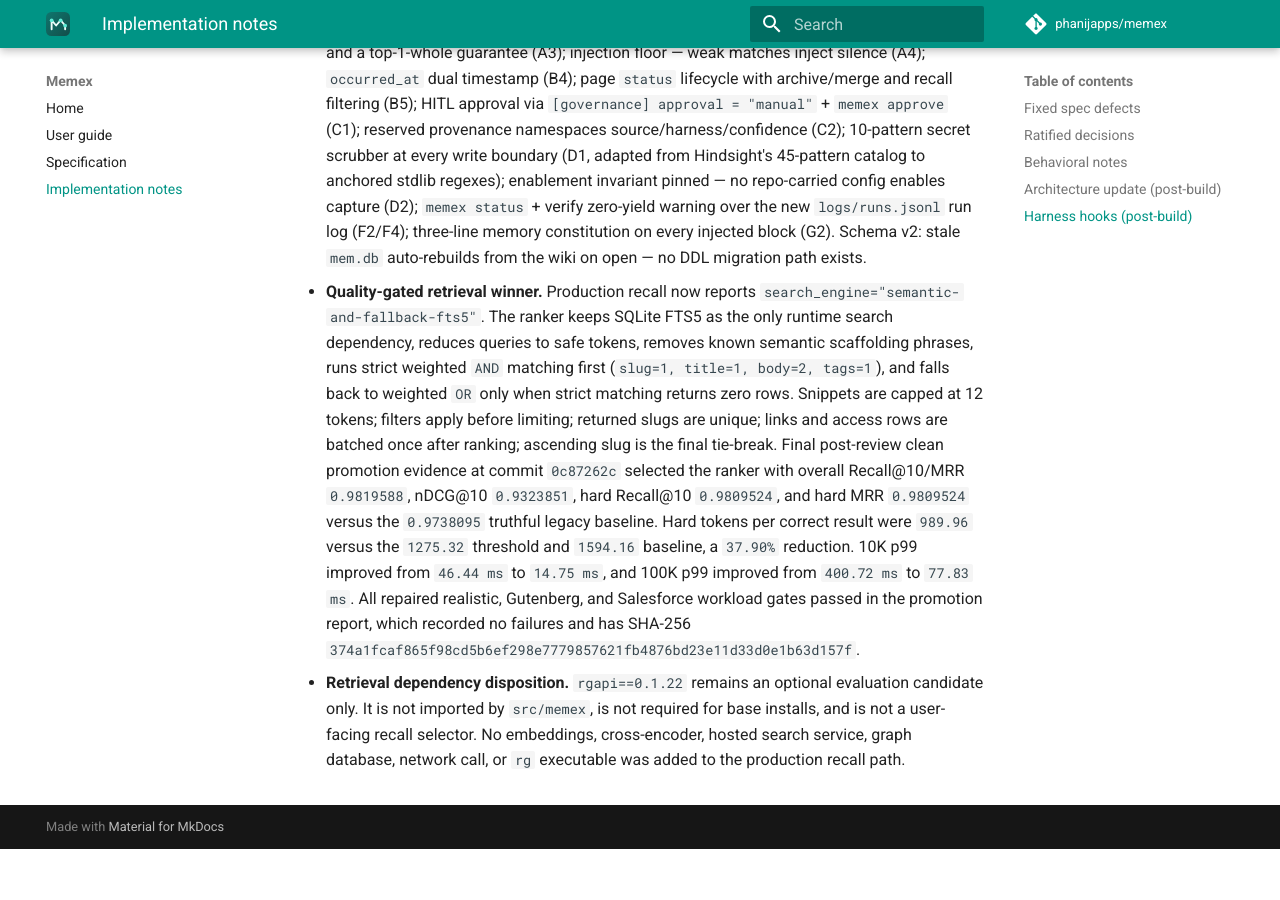
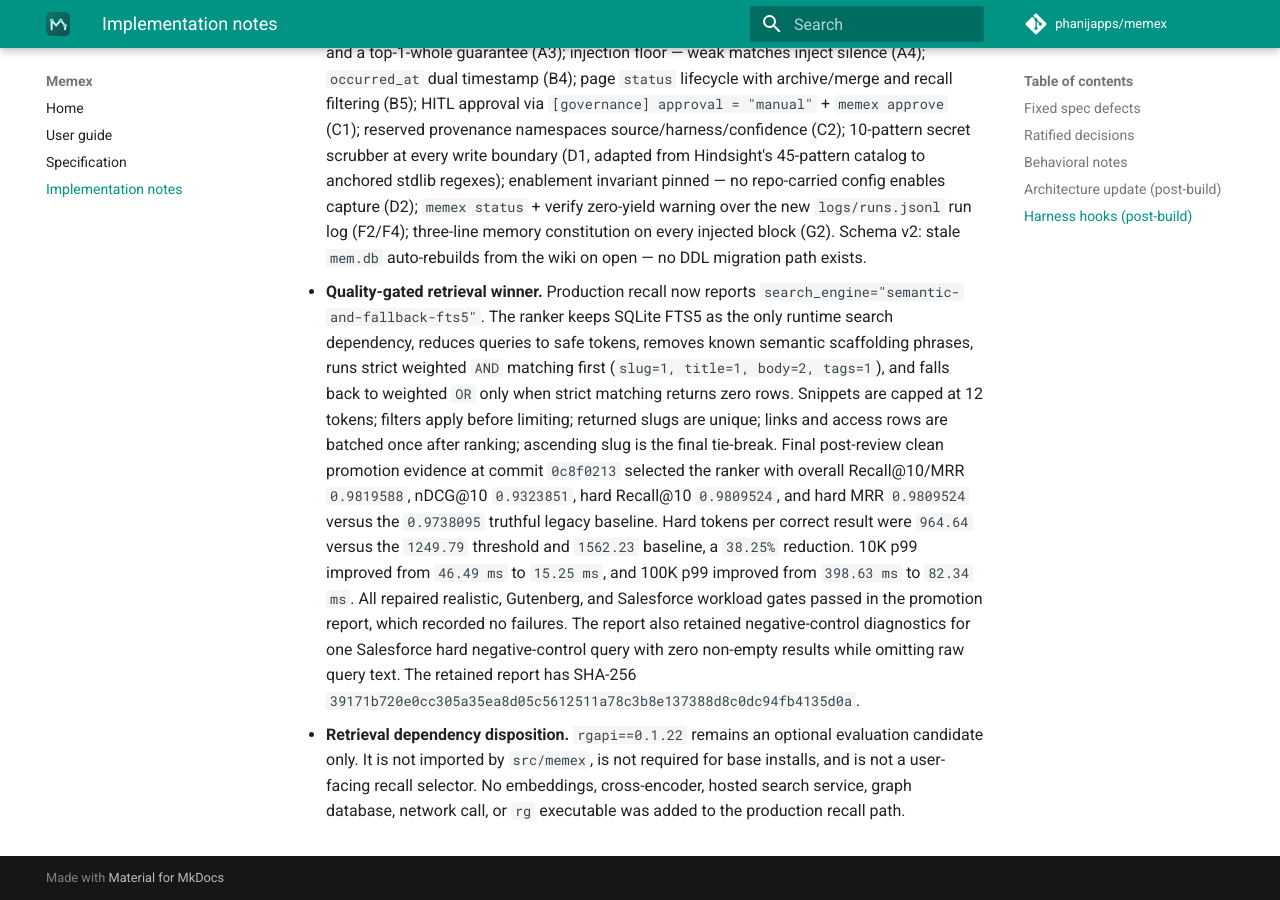
Before and after one commit to agent-memory-atlas-archive/phanijapps--memex, an MkDocs documentation site: the page built from docs/gitpages/implementation-notes.md, in a window 1280 px wide and 900 px high, scrolled down 3253 px. Built offline with MkDocs 1.6.1 and Material for MkDocs 9.7.7, drawn with Linux system fonts in a browser that asks for light colours; comment, search, counter and statistics services are not loaded; before the commit the page ends 4102 px from its top, so only the background shows below that.

Commit message:
docs(retrieval): record negative control evidence

```diff
--- a/docs/gitpages/implementation-notes.md
+++ b/docs/gitpages/implementation-notes.md
@@ -160,16 +160,18 @@ rule, and the OpenAI SDK is the single LLM client.
   when strict matching returns zero rows. Snippets are capped at 12 tokens;
   filters apply before limiting; returned slugs are unique; links and access
   rows are batched once after ranking; ascending slug is the final tie-break.
-  Final post-review clean promotion evidence at commit `0c87262c` selected the
+  Final post-review clean promotion evidence at commit `0c8f0213` selected the
   ranker with overall Recall@10/MRR `0.9819588`, nDCG@10 `0.9323851`, hard
   Recall@10 `0.9809524`, and hard MRR `0.9809524` versus the `0.9738095`
-  truthful legacy baseline. Hard tokens per correct result were `989.96`
-  versus the `1275.32` threshold and `1594.16` baseline, a `37.90%` reduction.
-  10K p99 improved from `46.44 ms` to `14.75 ms`, and 100K p99 improved from
-  `400.72 ms` to `77.83 ms`. All repaired realistic, Gutenberg, and Salesforce
-  workload gates passed in the promotion report, which recorded no failures and
-  has SHA-256
-  `374a1fcaf865f98cd5b6ef298e7779857621fb4876bd23e11d33d0e1b63d157f`.
+  truthful legacy baseline. Hard tokens per correct result were `964.64`
+  versus the `1249.79` threshold and `1562.23` baseline, a `38.25%` reduction.
+  10K p99 improved from `46.49 ms` to `15.25 ms`, and 100K p99 improved from
+  `398.63 ms` to `82.34 ms`. All repaired realistic, Gutenberg, and Salesforce
+  workload gates passed in the promotion report, which recorded no failures.
+  The report also retained negative-control diagnostics for one Salesforce hard
+  negative-control query with zero non-empty results while omitting raw query
+  text. The retained report has SHA-256
+  `39171b720e0cc305a35ea8d05c5612511a78c3b8e137388d8c0dc94fb4135d0a`.
 
 - **Retrieval dependency disposition.** `rgapi==0.1.22` remains an optional
   evaluation candidate only. It is not imported by `src/memex`, is not required
```
Also changed, not shown: docs/presentations/memex-retrieval-reality.html (+11 -10 lines), docs/specs/quality-gated-retrieval/notes/verification-ledger.md (+16 -13 lines).
